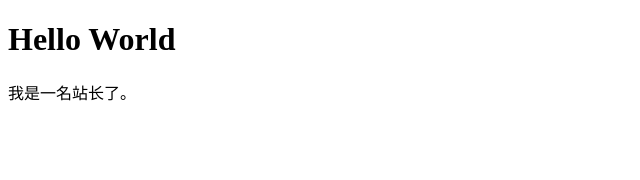
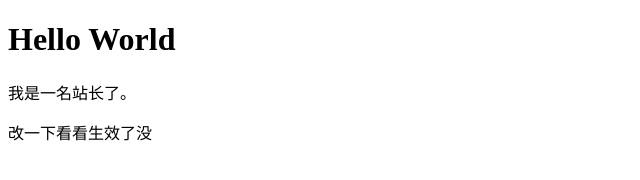
Before and after one commit to paibiao/helloworld, a plain HTML site: page index.html in a window 1280 px wide. Shown: the whole page, without its empty margins (0-640 px from the left). Drawn offline with Linux system fonts and the light colour scheme.

Commit message:
2026年11月13日09:09:09

```diff
--- a/index.html
+++ b/index.html
@@ -4,5 +4,6 @@
 <body>
   <h1>Hello World</h1>
   <p>我是一名站长了。</p>
+  <p>改一下看看生效了没</p>
 </body>
 </html>
```
